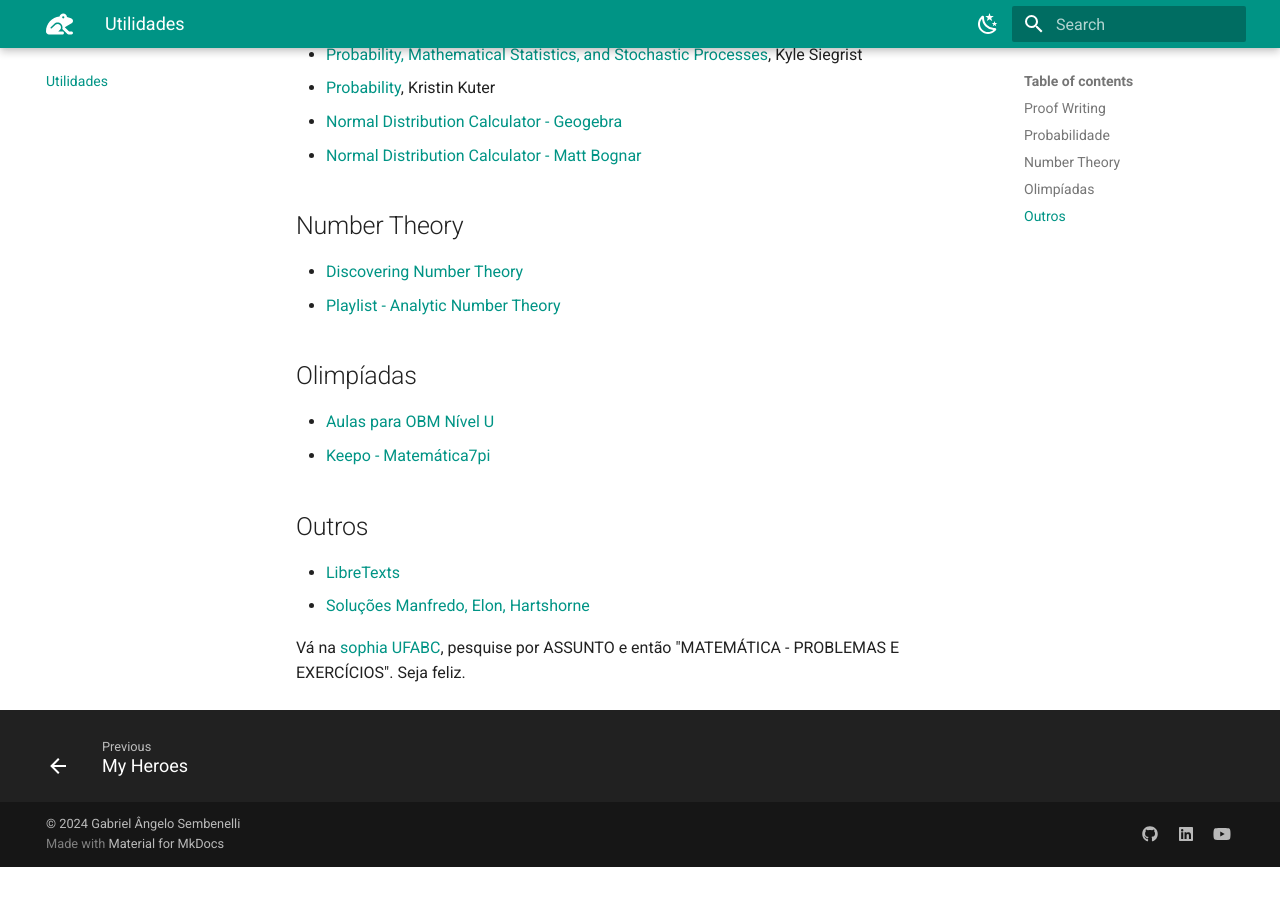
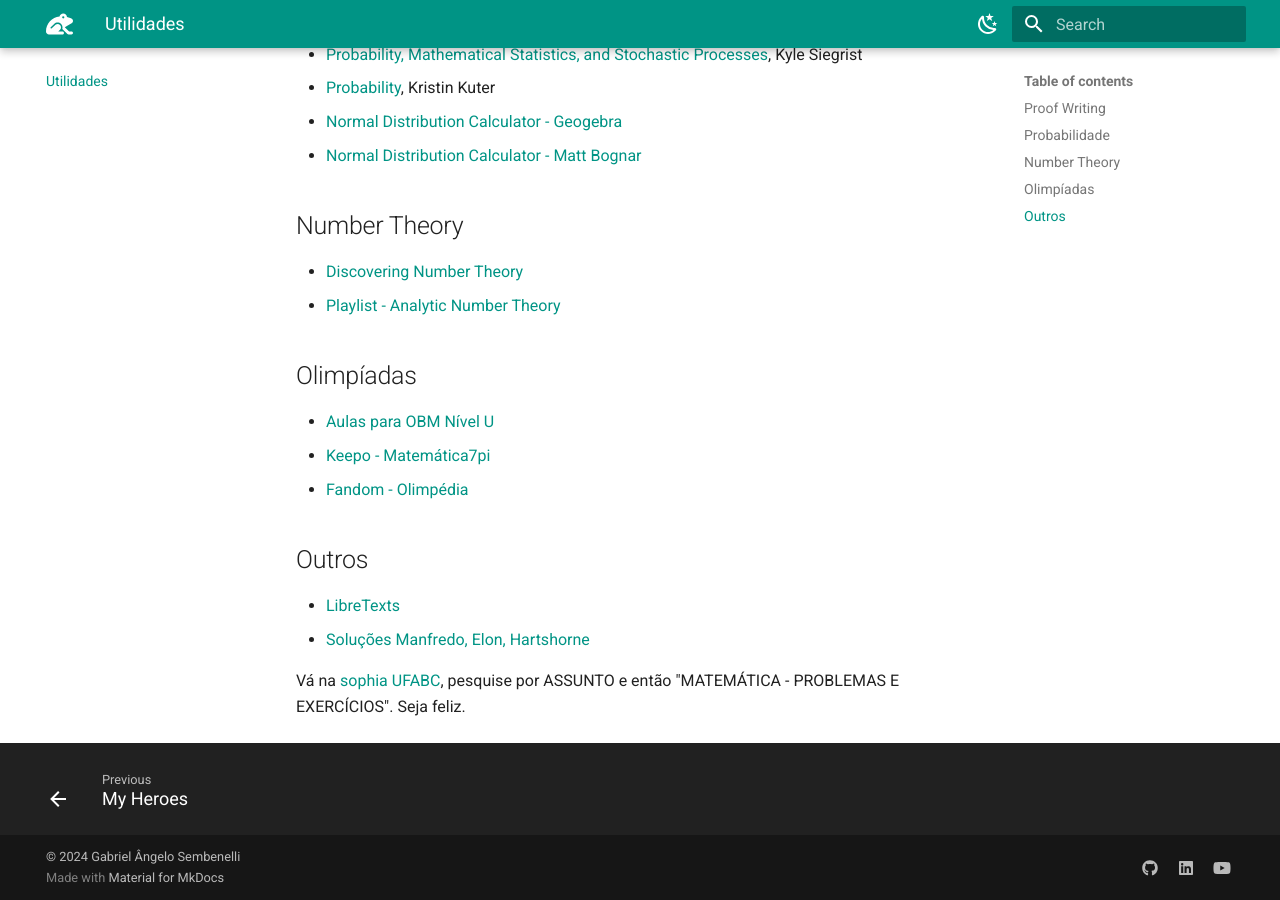
Before and after one commit to Gabriel-Sembenelli/website, an MkDocs documentation site: the page built from docs/utilidades.md, in a window 1280 px wide and 900 px high, scrolled down 555 px. Built offline with MkDocs 1.6.1 and Material for MkDocs 9.7.7, drawn with Linux system fonts in a browser that asks for light colours; before the commit the page ends 1422 px from its top, so only the background shows below that.

Commit message:
added olimpedia link

```diff
--- a/docs/utilidades.md
+++ b/docs/utilidades.md
@@ -22,6 +22,7 @@
 ## Olimpíadas
 - [Aulas para OBM Nível U](https://www.youtube.com/playlist?list=PLpizEtrJatZE7Dy-PL_iFEBa9aD06apIm)
 - [Keepo - Matemática7pi](https://keepo.io/matematica7pi/)
+- [Fandom - Olimpédia](https://olimpedia.fandom.com/pt-br/wiki/Desigualdade_de_Chebyshev)
 
 ## Outros
 
```
